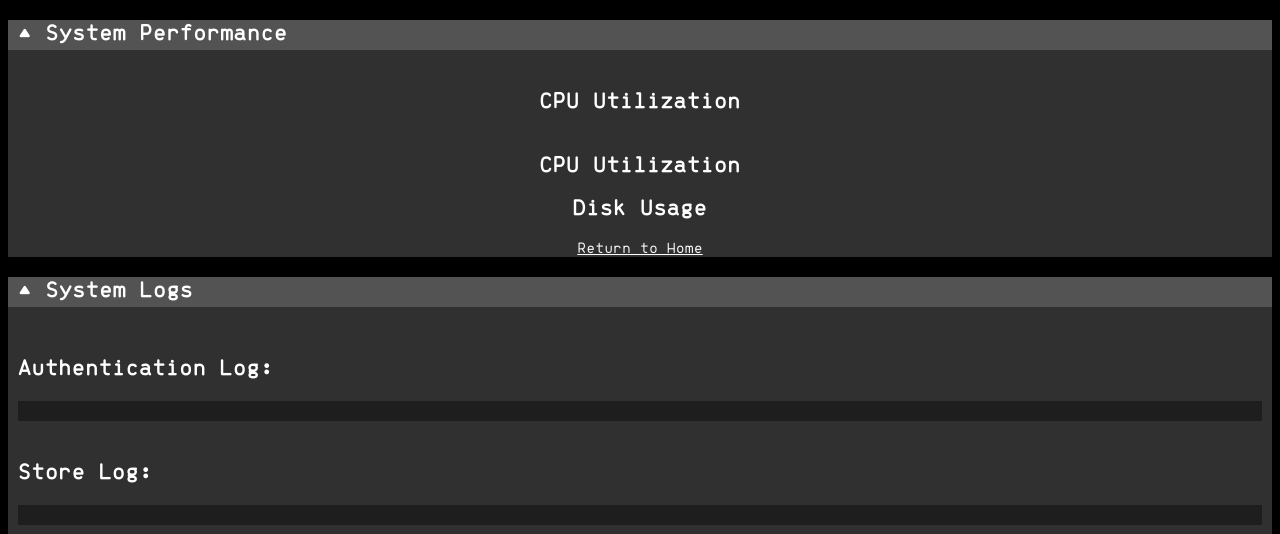
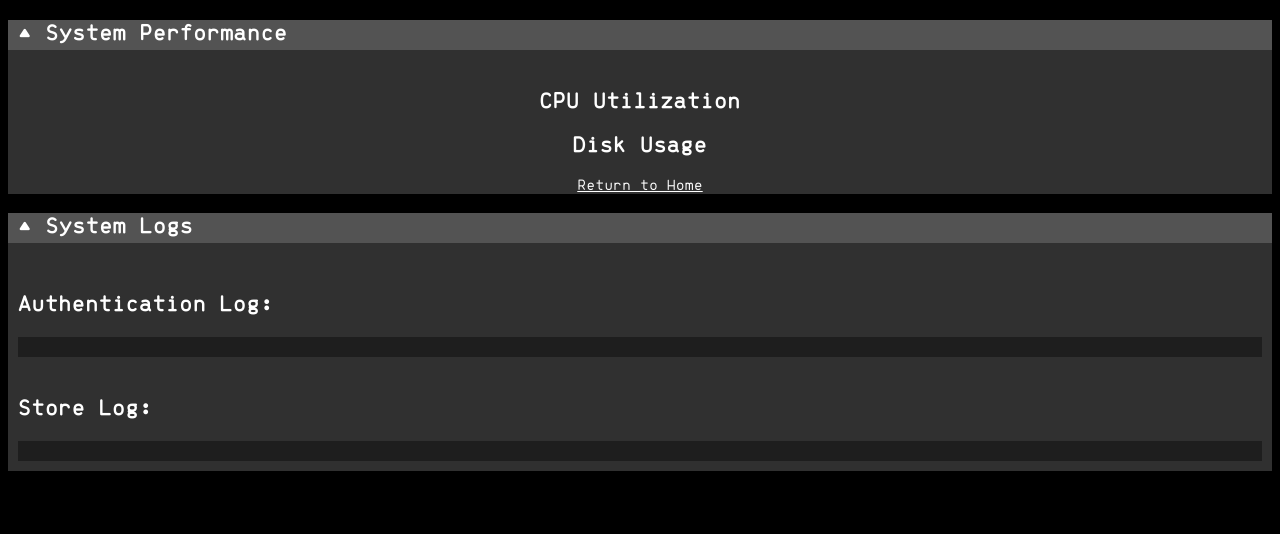
Before and after one commit to hmg3f/aos-nas-web, a Flask app: page /system_perf in a window 1280 px wide. Shown: the top 534 px of the page. Run offline with Flask 3, Linux system fonts and the light colour scheme.

Commit message:
fix multiple cpu utilization sections

```diff
--- a/app/templates/system_perf.html
+++ b/app/templates/system_perf.html
@@ -6,10 +6,6 @@
 
   <div class="content">
     <!-- System Performance Window Goes Here -->
-    <h2>CPU Utilization</h2>
-    <div id="cpu_container"></div>
-
-      <!-- System Performance Window Goes Here -->
     <div class="performance_window">
       <h2>CPU Utilization</h2>
       <p id="cpu_container"></p>
```
